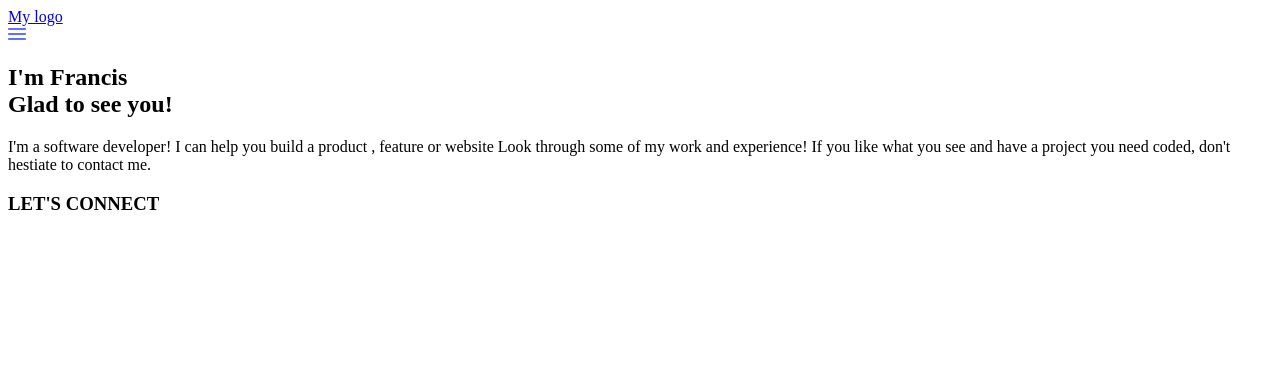
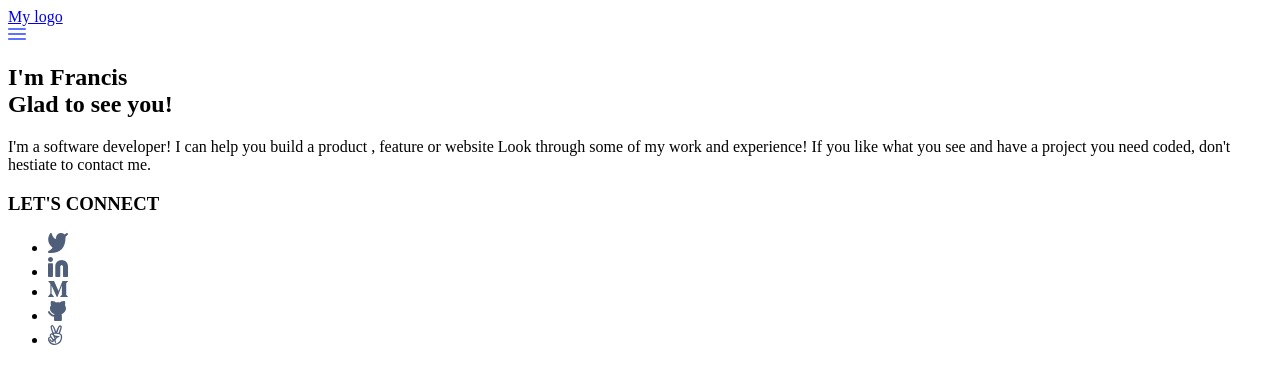
Before and after one commit to francis450/Mobile-First-Portfolio-Sneak-Peek, a website: page index.html in a window 1280 px wide. Drawn offline with Linux system fonts and the light colour scheme.

Commit message:
Add socials icons using images in the img folder

```diff
--- a/index.html
+++ b/index.html
@@ -36,6 +36,23 @@
             </h3>
 
             <ul class="social">
+                <li class="icon twitter">
+                    <a href="https://twitter.com/nkamandefrancis"><img src="img/icons/twitter.svg" alt="twitter"></a>
+                </li>
+                <li class="icon linkedin">
+                    <a href="https://www.linkedin.com/in/njoroge-francis"><img
+                            src="img/icons/Linkedin.svg" alt="linkedin"></a>
+                </li>
+                <li class="icon medium">
+                    <a href="https://medium.com/"><img src="img/icons/medium.svg" alt="medium"></a>
+                </li>
+                <li class="icon github">
+                    <a href="https://github.com/francis450"><img src="img/icons/github.svg" alt="github"></a>
+                </li>
+
+                <li class="icon peace">
+                    <a href="https://www.jw.org/en"> <img src="img/icons/Vector.svg" alt="peace"></a>
+                </li>
             </ul>
         </section>
 
```
